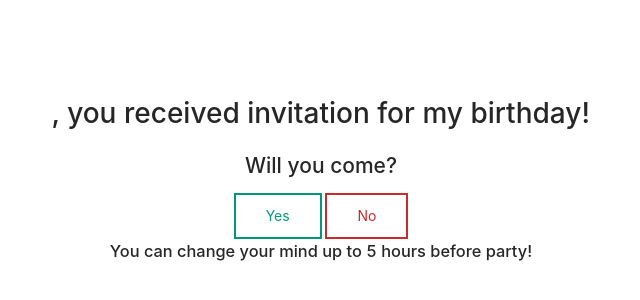
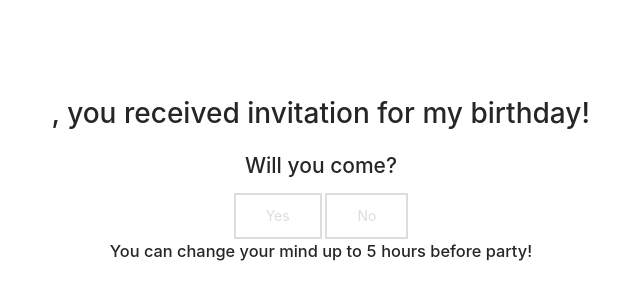
Before and after one commit to thebartekbanach/rekrutacja-jutro-medical, a Next.js app in the folder client/: page /invitation/1 in a window 1280 px wide. Shown: the part 218-518 px from the top of the page, without its empty margins (319-959 px from the left). Built offline with nearby package versions, Linux system fonts and the light colour scheme; no server answers.

Commit message:
feat: disable invitation acceptance buttons when modification is disabled

```diff
--- a/client/pages/invitation/[id].tsx
+++ b/client/pages/invitation/[id].tsx
@@ -10,6 +10,7 @@ const GET_INVITATION_INFO = gql`
 			firstName
 			status
 		}
+		isInvitationModificationLocked
 	}
 `;
 
@@ -38,11 +39,13 @@ interface InvitationInfo {
 
 interface GetInvitationInfoQueryResult {
 	invitation: InvitationInfo;
+	isInvitationModificationLocked: boolean;
 }
 
 interface AcceptanceBoxProps {
 	invitationId: string;
 	currentStatus: InvitationStatus;
+	modificationsLocked: boolean;
 }
 
 interface ButtonProps {
@@ -87,6 +90,7 @@ const Button: FC<ButtonProps> = ({
 const AcceptanceBox: FC<AcceptanceBoxProps> = ({
 	invitationId,
 	currentStatus,
+	modificationsLocked,
 }) => {
 	const [acceptInvitation] = useMutation(ACCEPT_INVITATION);
 	const [rejectInvitation] = useMutation(REJECT_INVITATION);
@@ -118,12 +122,14 @@ const AcceptanceBox: FC<AcceptanceBoxProps> = ({
 					text="Yes"
 					type="success"
 					forceSelected={currentStatus === "ACCEPTED"}
+					disabled={modificationsLocked}
 				/>{" "}
 				<Button
 					onClick={handleReject}
 					text="No"
 					type="danger"
 					forceSelected={isRejectButtonForceSelected}
+					disabled={modificationsLocked}
 				/>
 			</div>
 			<h3>You can change your mind up to 5 hours before party!</h3>
@@ -150,6 +156,9 @@ const InvitationPage = () => {
 			<AcceptanceBox
 				invitationId={id as string}
 				currentStatus={data?.invitation.status ?? "PENDING"}
+				modificationsLocked={
+					data?.isInvitationModificationLocked ?? true
+				}
 			/>
 		</main>
 	);
```
